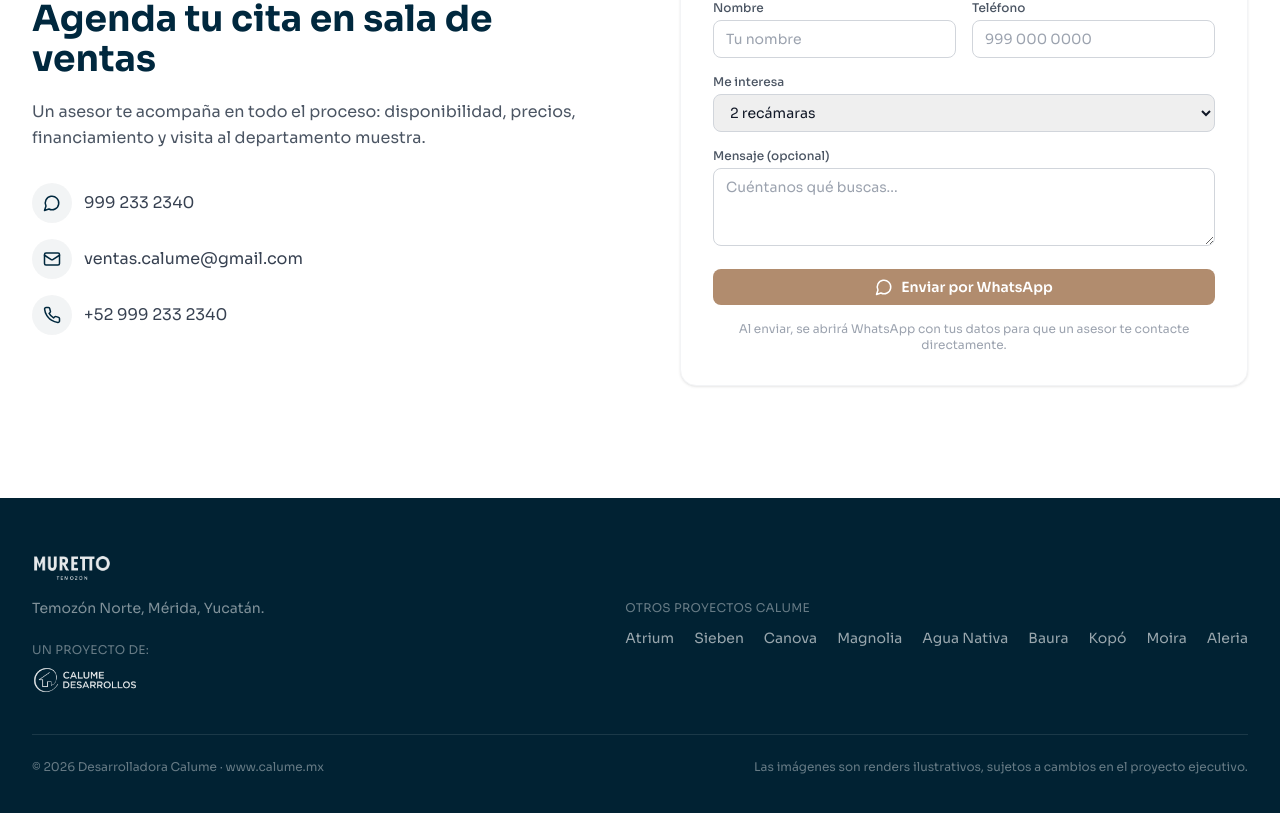
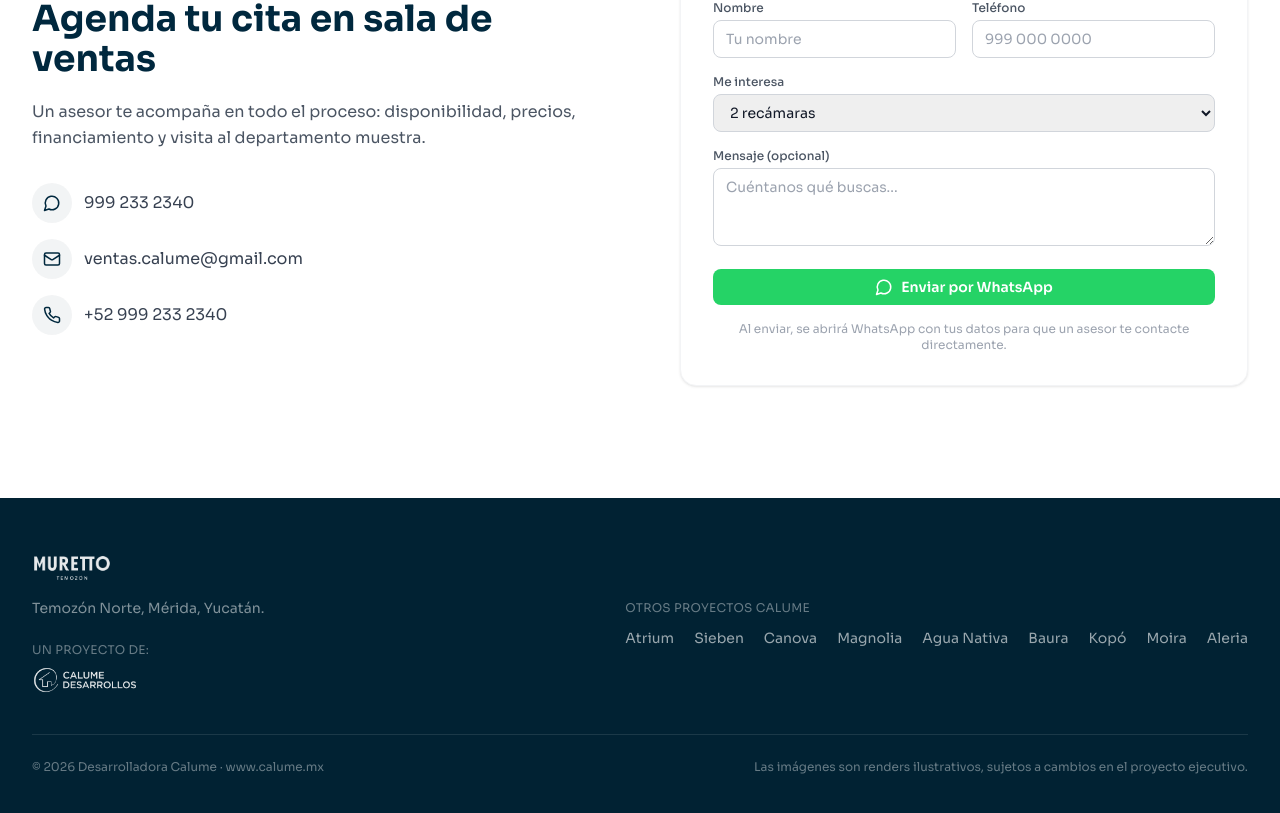
Before and after one commit to juancarloscapetillo/muretto, a Next.js app: page / in a window 1280 px wide. Shown: the part 5778-6591 px from the top of the page. Built offline with nearby package versions, Linux system fonts and the light colour scheme.

Commit message:
Use WhatsApp green for the contact form submit button
Co-Authored-By: Claude Sonnet 5 <noreply@anthropic.com>
Claude-Session: https://claude.ai/code/session_01FQparVGXeUaAwNwzF6KQCY

```diff
--- a/src/components/ContactForm.tsx
+++ b/src/components/ContactForm.tsx
@@ -70,7 +70,7 @@ export default function ContactForm() {
           placeholder="Cuéntanos qué buscas..."
         />
       </div>
-      <button type="submit" className="btn-muretto w-full">
+      <button type="submit" className="btn w-full bg-[#25D366] text-white font-semibold hover:bg-[#1EBE5A]">
         <MessageCircle size={18} />
         Enviar por WhatsApp
       </button>
```
